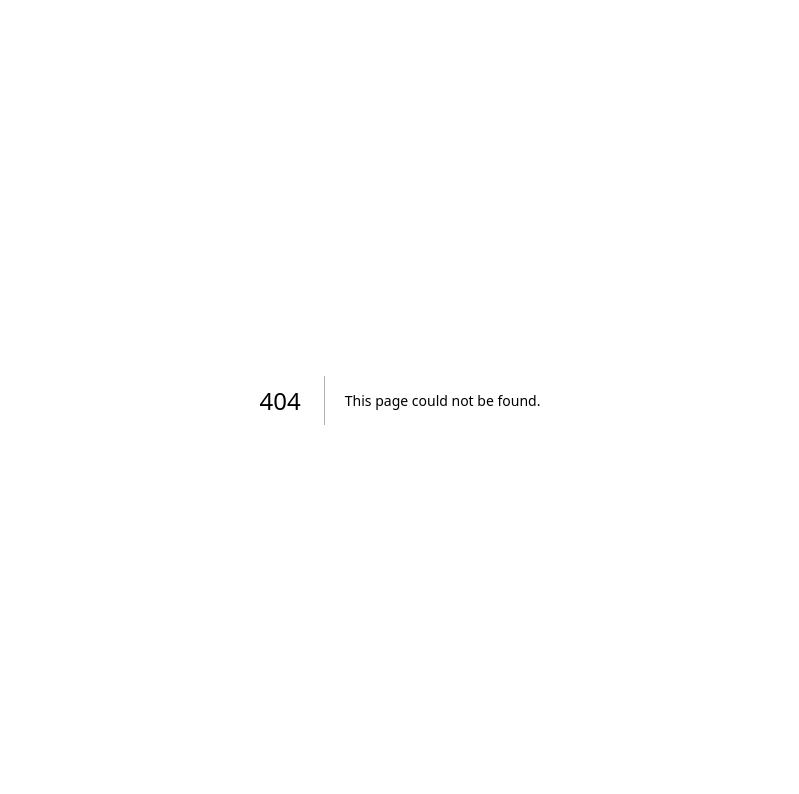
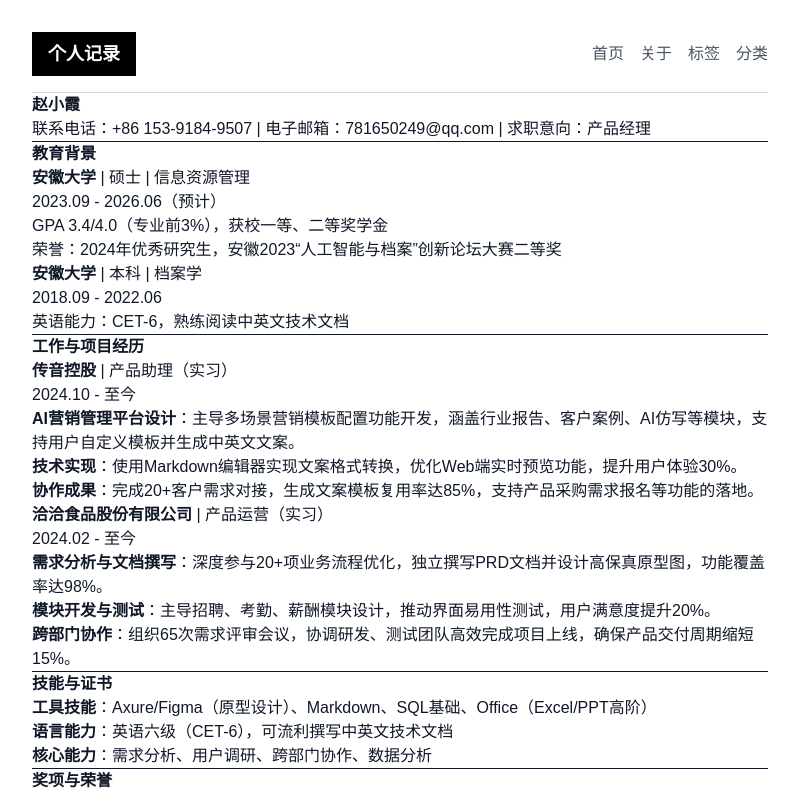
Before and after one commit to caslanbigeyes/my-resume, a Next.js app: page /About in a window 1280 px wide. Before the commit this address had no page. Shown: the top 794 px of the page, without its empty margins (240-1039 px from the left). Built offline with nearby package versions, Linux system fonts and the light colour scheme.

Commit message:
add about

```diff
--- /dev/null
+++ b/public/about/1.md
@@ -0,0 +1,48 @@
+**赵小霞**
+联系电话：+86 153-9184-9507 | 电子邮箱：781650249@qq.com | 求职意向：产品经理
+
+---
+
+### **教育背景**
+**安徽大学** | 硕士 | 信息资源管理
+2023.09 - 2026.06（预计）
+- GPA 3.4/4.0（专业前3%），获校一等、二等奖学金
+- 荣誉：2024年优秀研究生，安徽2023“人工智能与档案”创新论坛大赛二等奖
+
+**安徽大学** | 本科 | 档案学
+2018.09 - 2022.06
+- 英语能力：CET-6，熟练阅读中英文技术文档
+
+---
+
+### **工作与项目经历**
+**传音控股** | 产品助理（实习）
+2024.10 - 至今
+- **AI营销管理平台设计**：主导多场景营销模板配置功能开发，涵盖行业报告、客户案例、AI仿写等模块，支持用户自定义模板并生成中英文文案。
+- **技术实现**：使用Markdown编辑器实现文案格式转换，优化Web端实时预览功能，提升用户体验30%。
+- **协作成果**：完成20+客户需求对接，生成文案模板复用率达85%，支持产品采购需求报名等功能的落地。
+
+**洽洽食品股份有限公司** | 产品运营（实习）
+2024.02 - 至今
+- **需求分析与文档撰写**：深度参与20+项业务流程优化，独立撰写PRD文档并设计高保真原型图，功能覆盖率达98%。
+- **模块开发与测试**：主导招聘、考勤、薪酬模块设计，推动界面易用性测试，用户满意度提升20%。
+- **跨部门协作**：组织65次需求评审会议，协调研发、测试团队高效完成项目上线，确保产品交付周期缩短15%。
+
+---
+
+### **技能与证书**
+- **工具技能**：Axure/Figma（原型设计）、Markdown、SQL基础、Office（Excel/PPT高阶）
+- **语言能力**：英语六级（CET-6），可流利撰写中英文技术文档
+- **核心能力**：需求分析、用户调研、跨部门协作、数据分析
+
+---
+
+### **奖项与荣誉**
+- 安徽大学优秀研究生（2024）
+- 校一等奖学金（2023）、二等奖学金（2021）
+- 安徽“人工智能与档案”创新论坛大赛二等奖
+
+---
+
+### **自我评价**
+具备扎实的产品需求分析与原型设计能力，擅长通过数据驱动优化用户体验。在实习中主导多模块功能开发，熟悉从需求调研到产品上线的全流程。热爱AI技术应用，擅长跨部门协作，目标以高效执行力和创新思维为团队创造价值。
--- /dev/null
+++ b/src/app/About/data.json
@@ -0,0 +1,12 @@
+[
+    {
+        "title": "微信内跳转app",
+        "content": "/about/1.md",
+        "id": 1
+    },
+    {
+        "title": "111",
+        "content": "222",
+        "id": 2
+    }
+]
--- /dev/null
+++ b/src/app/About/page.tsx
@@ -0,0 +1,18 @@
+import fs from "fs";
+import path from "path";
+import React from "react";
+import Layout from '../Components/Layout';
+import ReactMarkdown from "react-markdown";
+
+export default async function page() {
+    const filePath = path.join(process.cwd(), "public", "about", "1.md");
+    const content = fs.readFileSync(filePath, "utf-8");
+    //  点击id可以跳转
+    return (
+        <Layout>
+            <div>
+                <ReactMarkdown>{content}</ReactMarkdown>
+            </div>
+        </Layout>
+    );
+}
--- /dev/null
+++ b/src/app/Categories/page.tsx
@@ -0,0 +1,11 @@
+'use client'
+import React, { useState } from "react";
+import Layout from '../Components/Layout'
+
+export default function page() {
+    return (
+        <Layout>
+            分类
+        </Layout>
+    )
+}
--- a/src/app/Components/Layout.tsx
+++ b/src/app/Components/Layout.tsx
@@ -1,3 +1,4 @@
+'use client'
 import React, { useState } from "react";
 import Link from "next/link";
 
@@ -13,18 +14,18 @@ const Layout = ({ children }) => {
             <header className="flex justify-between items-center py-4 border-b border-gray-300">
                 <h1 className="text-lg font-bold bg-black text-white px-4 py-2">个人记录</h1>
                 <nav className={`hidden md:flex space-x-4 text-gray-600`}>
-                    <Link href="/home" className="hover:text-black">首页</Link>
-                    <Link href="/about" className="hover:text-black">关于</Link>
-                    <Link href="/tags" className="hover:text-black">标签</Link>
-                    <Link href="/categories" className="hover:text-black">分类</Link>
+                    <Link href="/Home" className="hover:text-black">首页</Link>
+                    <Link href="/About" className="hover:text-black">关于</Link>
+                    <Link href="/Tags" className="hover:text-black">标签</Link>
+                    <Link href="/Categories" className="hover:text-black">分类</Link>
                 </nav>
                 <button onClick={toggleNav} className="md:hidden text-gray-600">☰</button>
             </header>
             <nav className={`site-nav transition-transform transform border-x-sky-100 border-gray-300 bg-white shadow-md absolute top-19 left-0 right-0 z-10 p-4 rounded-lg duration-500 ease-in-out ${isNavOpen ? 'opacity-100 translate-y-0' : 'opacity-0 -translate-y-6 pointer-events-none'}`}>
-                <Link href="/home" className="block py-2 px-4 hover:bg-gray-200 transition-colors">首页</Link>
-                <Link href="/about" className="block py-2 px-4 hover:bg-gray-200 transition-colors">关于</Link>
-                <Link href="/tags" className="block py-2 px-4 hover:bg-gray-200 transition-colors">标签</Link>
-                <Link href="/categories" className="block py-2 px-4 hover:bg-gray-200 transition-colors">分类</Link>
+                <Link href="/Home" className="block py-2 px-4 hover:bg-gray-200 transition-colors">首页</Link>
+                <Link href="/About" className="block py-2 px-4 hover:bg-gray-200 transition-colors">关于</Link>
+                <Link href="/Tags" className="block py-2 px-4 hover:bg-gray-200 transition-colors">标签</Link>
+                <Link href="/Categories" className="block py-2 px-4 hover:bg-gray-200 transition-colors">分类</Link>
             </nav>
             {children} {/* 渲染子组件 */}
         </div>
--- a/src/app/Home/page.tsx
+++ b/src/app/Home/page.tsx
@@ -10,23 +10,20 @@ export default function BlogPost() {
         <Layout>
             {/* 文章内容 */}
             <article className="mt-6" >
-                <h2 className="text-2xl font-bold">linux 有关网络操作的 11 个命令</h2>
-                <p className="text-gray-500 text-sm mt-1">📅 发布于 2024-06-25 | 📂 分类于 <span className="text-blue-600">Linux</span></p>
-                <p className="mt-4 text-gray-700">
-                    下面的 11 个命令在进行 linux 网络操作很有用，特意记录下。
-                </p>
-                <div className="bg-gray-100 p-3 rounded-lg mt-4 border border-gray-300">
-                    <p className="text-gray-600 font-semibold">原文链接：</p>
-                    <a
-                        href="https://github.com/oldratlee/translations/blob/master/how-to-work-with-network-from-linux-terminal/README.md"
-                        className="text-blue-500 break-words"
-                    >
-                        https://github.com/oldratlee/translations/blob/master/how-to-work-with-network-from-linux-terminal/README.md
-                    </a>
+            <div className="flex flex-col items-center mt-4 p-4 border rounded-lg shadow-md bg-white">
+                <h2 className="text-xl font-semibold mb-2">访客统计</h2>
+                <div className="flex justify-between w-full mb-2">
+                    <div className="text-center">
+                        <p className="text-lg font-bold">当前在线访客</p>
+                        <p className="text-2xl text-blue-600">42</p>
+                    </div>
+                    <div className="text-center">
+                        <p className="text-lg font-bold">总访问量</p>
+                        <p className="text-2xl text-blue-600">1,234</p>
+                    </div>
                 </div>
-
-                <h3 className="text-lg font-bold mt-6">curl & wget</h3>
-                <p className="mt-2 text-gray-700">curl 和 wget 都可以下载文件</p>
+                <p className="text-gray-600 text-sm">数据更新于：{new Date().toLocaleString()}</p>
+            </div>
             </article>
         </Layout>
     );
--- /dev/null
+++ b/src/app/Tags/page.tsx
@@ -0,0 +1,11 @@
+'use client'
+import React, { useState } from "react";
+import Layout from '../Components/Layout'
+
+export default function page() {
+    return (
+        <Layout>
+            标签
+        </Layout>
+    )
+}
```
